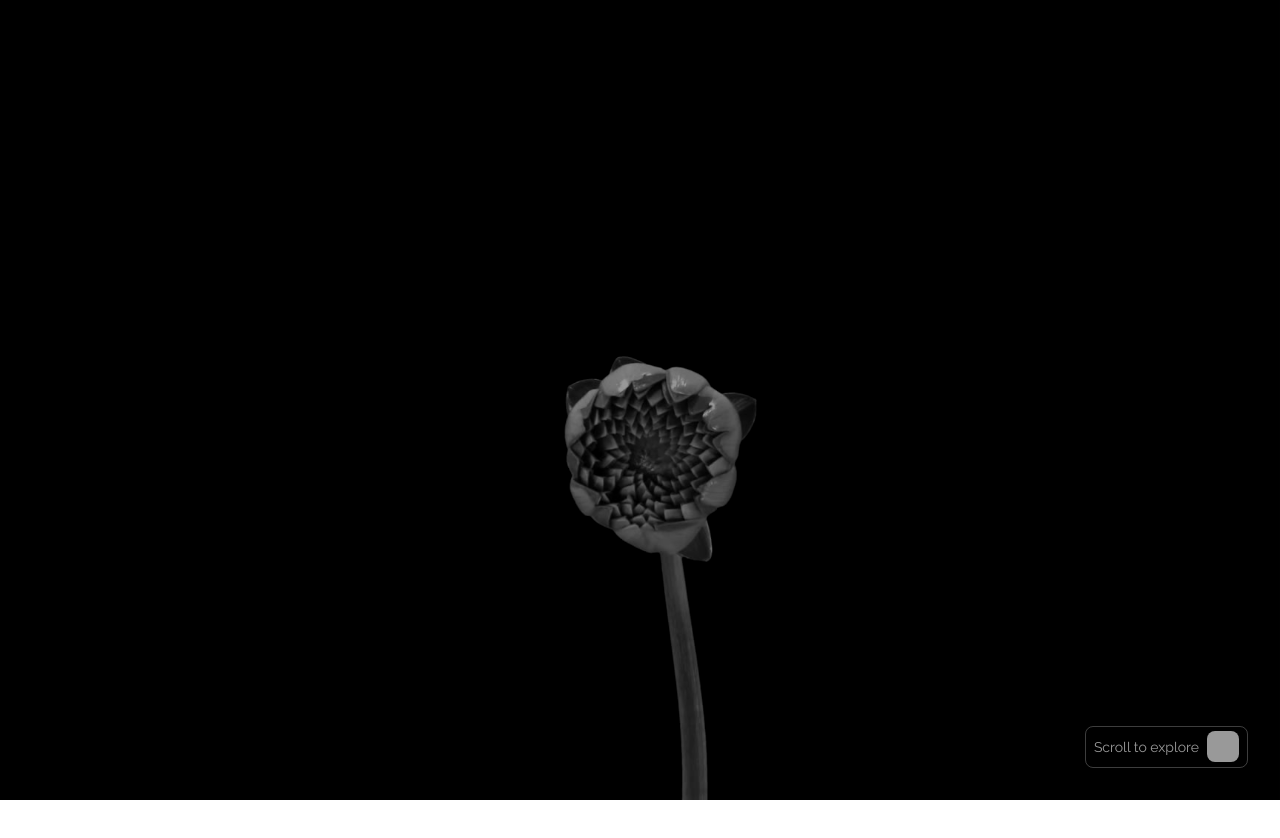
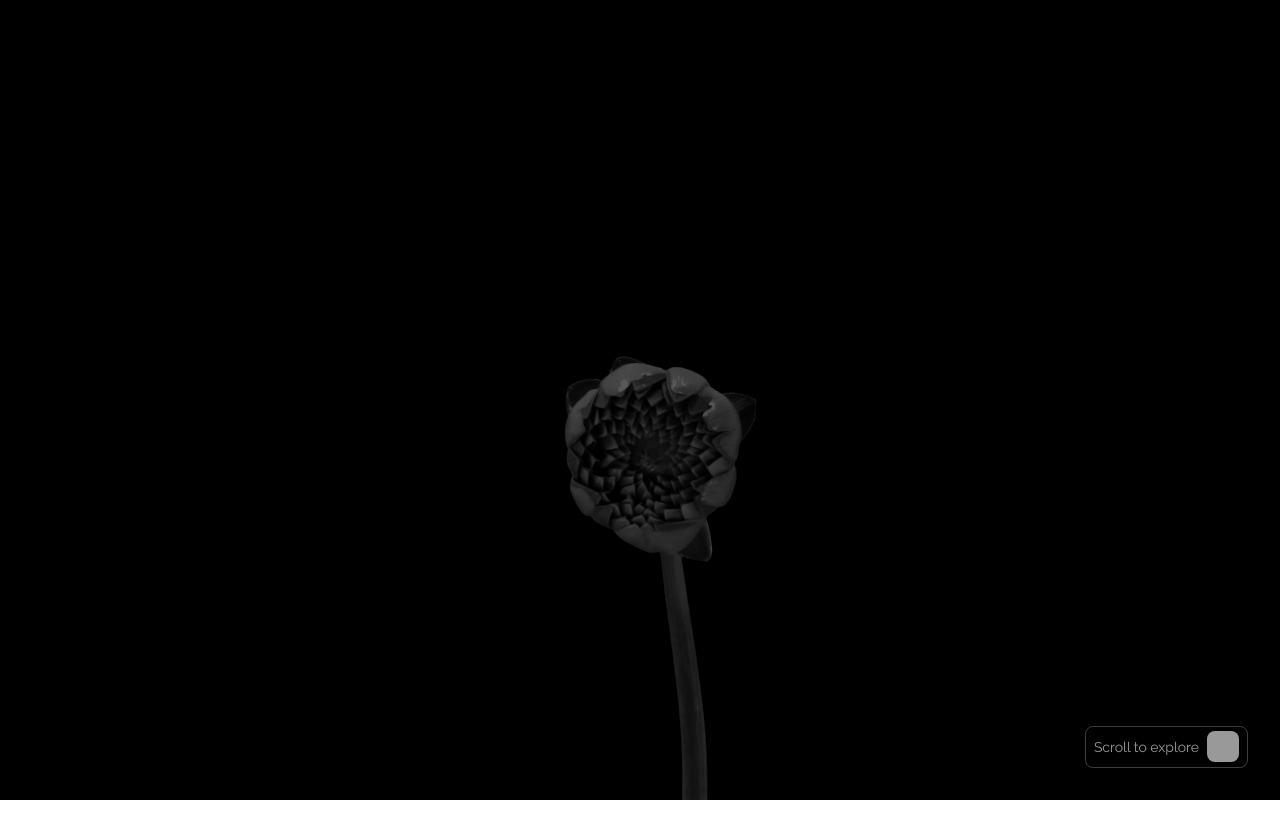
Before and after one commit to BernardoRamalhete/flower-blooming, a Nuxt app: page / in a window 1280 px wide. Shown: the top 838 px of the page. Built offline with nearby package versions, Linux system fonts and the light colour scheme.

Commit message:
:lipstick: Ajust image opacity for better contrast with text

```diff
--- a/pages/index.vue
+++ b/pages/index.vue
@@ -81,6 +81,7 @@ function updateBackgroundImage() {
                 height: 100%;
                 width: 100%;
                 object-fit: cover;
+                opacity: 0.6;
                 @media(max-width: 1030px) {
                     height: 780px;
                     position: absolute;
```
